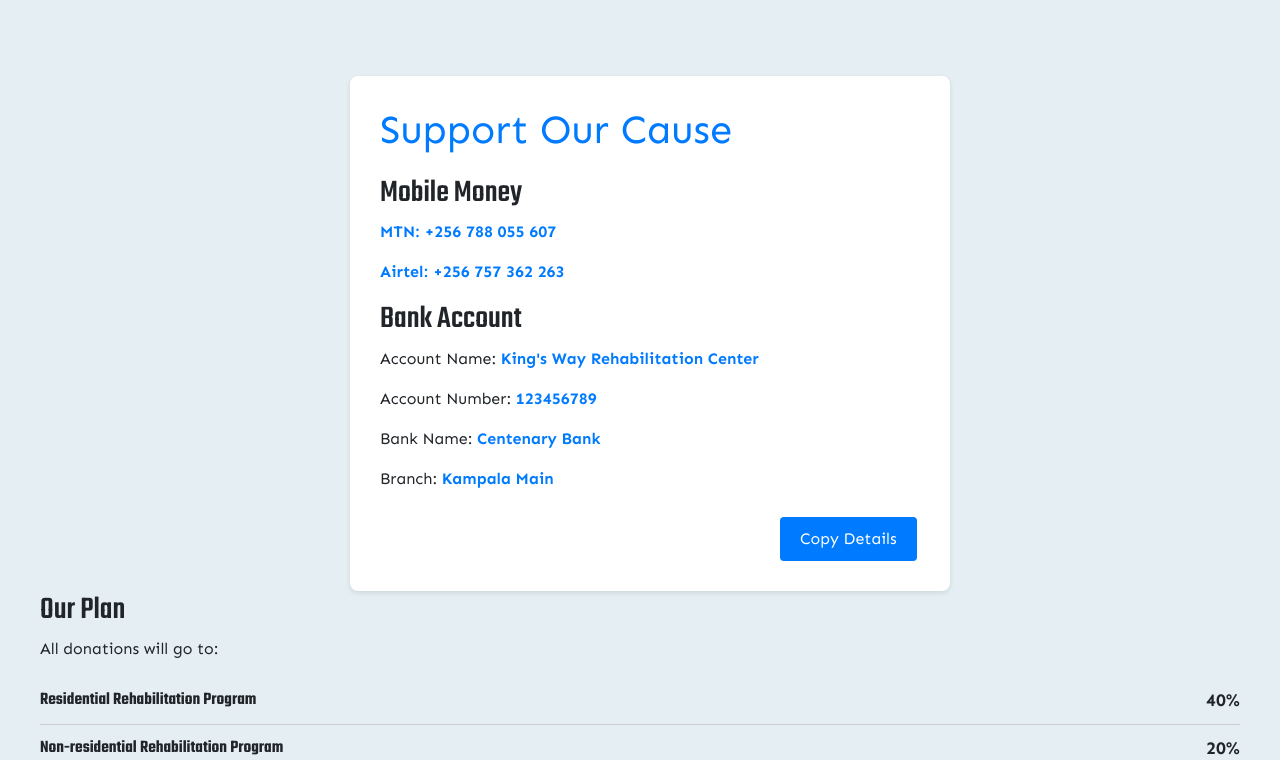
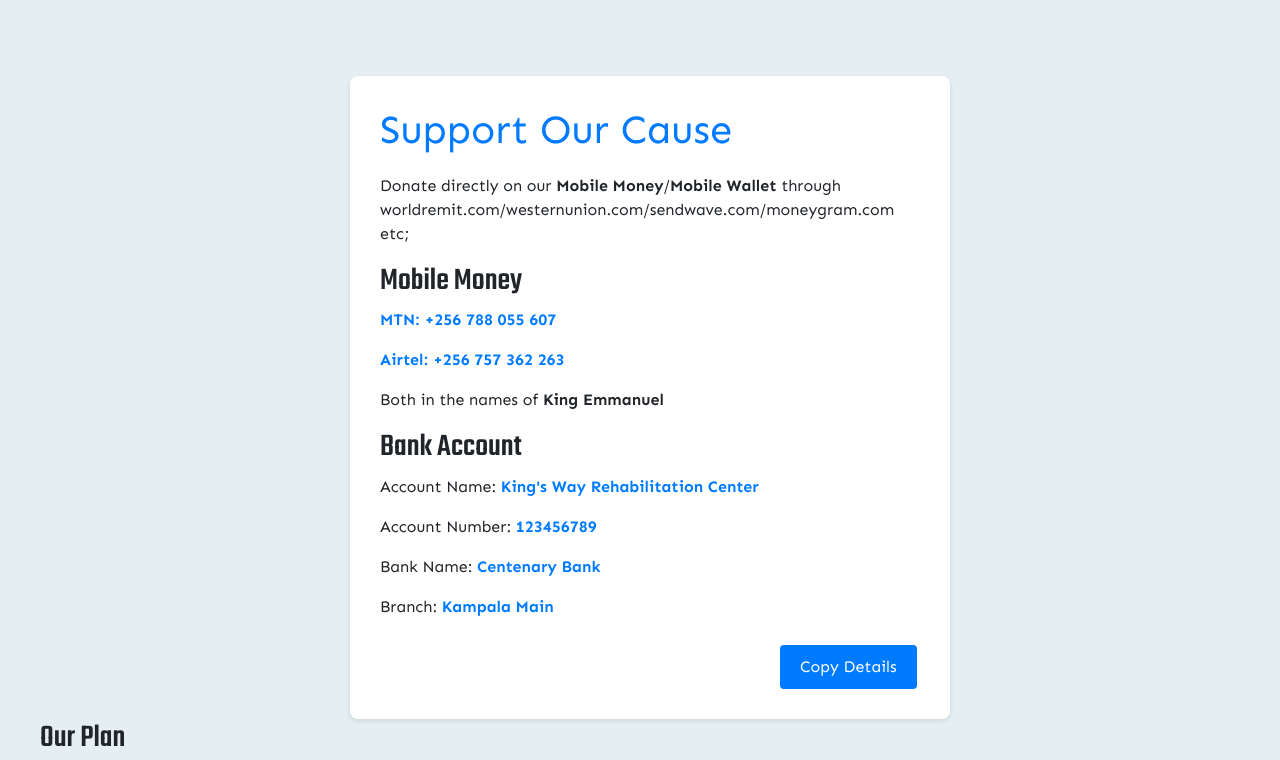
Before and after one commit to daphine-1207/King-s_Way_Rehabilitation_Center_Website, a Django app: page /donate/ in a window 1280 px wide. Shown: the part 764-1524 px from the top of the page. Run offline with Django 5.2, Linux system fonts and the light colour scheme.

Commit message:
added something on the donate page

```diff
--- a/KingsWayApp/templates/donate.html
+++ b/KingsWayApp/templates/donate.html
@@ -106,9 +106,11 @@
 <div class="donate">
     <h1>Support Our Cause</h1>
     <div class="section">
+    <p>Donate directly on our <b>Mobile Money</b>/<b>Mobile Wallet</b> through worldremit.com/westernunion.com/sendwave.com/moneygram.com etc;</p>
         <h2>Mobile Money</h2>
         <p class="highlight">MTN: +256 788 055 607</p>
         <p class="highlight">Airtel: +256 757 362 263</p>
+        <p>Both in the names of <b>King Emmanuel</b></p>
     </div>
     <div class="section">
         <h2>Bank Account</h2>
```
